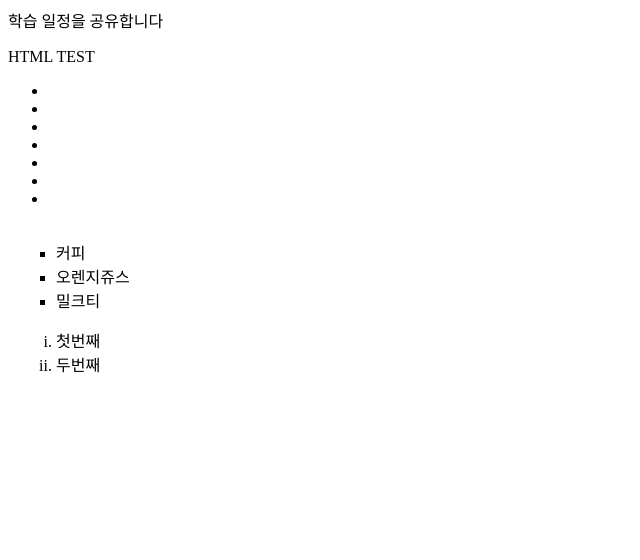
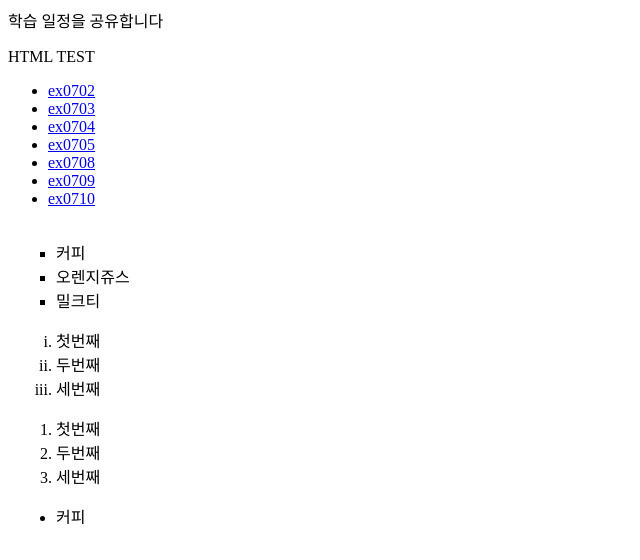
Before and after one commit to skc4365/front202407, a plain HTML site: page index.html in a window 1280 px wide. Shown: the whole page, without its empty margins (0-640 px from the left). Drawn offline with Linux system fonts and the light colour scheme.

Commit message:
index수정2

```diff
--- a/index.html
+++ b/index.html
@@ -11,17 +11,19 @@
 </head>
 
 <body>
-<header>학습 일정을 공유합니다</header>
-<p>HTML TEST</p>
-<ul>
-    <li><a href="./ex0702/list.html" target="iframe"></a></li>
-    <li><a href="./ex0703/form.html" target="iframe"></a></li>
-    <li><a href="./ex0704/border0.html" target="iframe"></a></li>
-    <li><a href="./ex0705/linkEvent.html" target="iframe"></a></li>
-    <li><a href="./ex0708/htmlFlexbox.html" target="iframe"></a></li>
-    <li><a href="./ex0709/positionSticky.html" target="iframe"></a></li>
-    <li><a href="./ex0710/overflow.html" target="iframe"></a></li>
+    <header>학습 일정을 공유합니다</header>
+    <p>HTML TEST</p>
+    <p>
+    <ul>
+        <li><a href="./ex0702/list.html" target="iframe">ex0702</a></li>
+        <li><a href="./ex0703/form.html" target="iframe">ex0703</a></li>
+        <li><a href="./ex0704/border0.html" target="iframe">ex0704</a></li>
+        <li><a href="./ex0705/linkEvent.html" target="iframe">ex0705</a></li>
+        <li><a href="./ex0708/htmlFlexbox.html" target="iframe">ex0708</a></li>
+        <li><a href="./ex0709/positionSticky.html" target="iframe">ex0709</a></li>
+        <li><a href="./ex0710/overflow.html" target="iframe">ex0710</a></li>
+    </ul>
+    </p>
+    <iframe name="iframe" src="./ex0702/list.html" width="100%" height="300px" frameborder="0"></iframe>
 
-</ul>
-<iframe name="iframe" src="./ex0702/list.html" frameborder="0"></iframe>
 </html>
```
